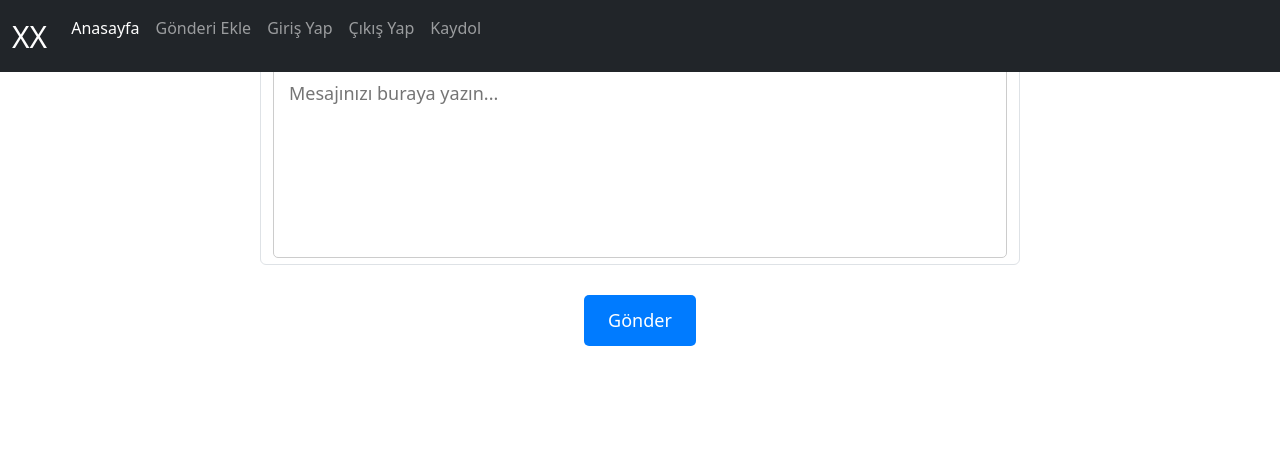
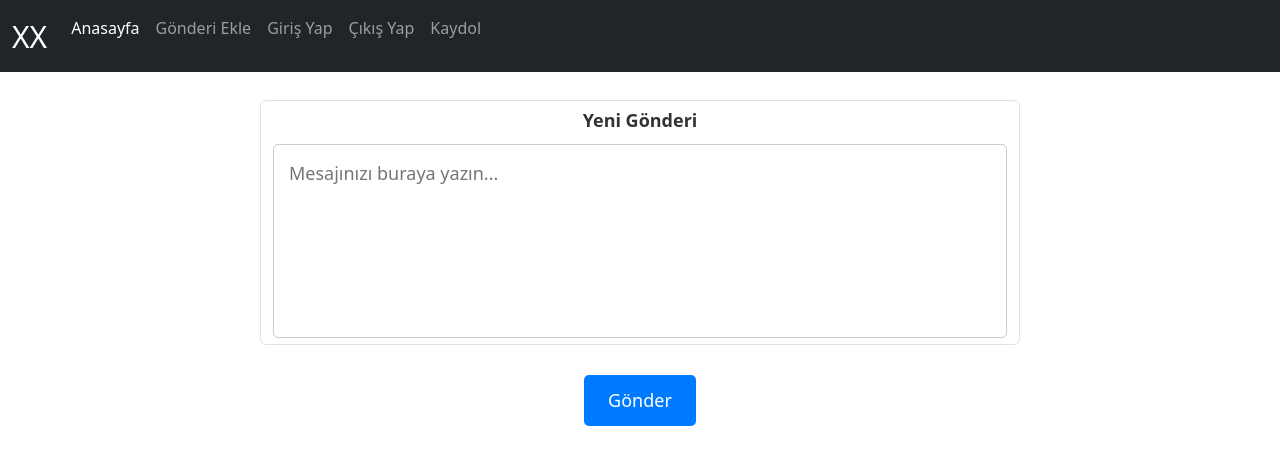
Before and after one commit to mminegunduz/TweetXXApp, a Django app: page /addtweet in a window 1280 px wide. Shown: the top 465 px of the page. Run offline with Django 5.2, Linux system fonts and the light colour scheme; a user stored in the database is signed in.

Commit message:
Update addtweet.html

```diff
--- a/DJANGOTWIT/djangotwit/tweetapp/templates/tweetapp/addtweet.html
+++ b/DJANGOTWIT/djangotwit/tweetapp/templates/tweetapp/addtweet.html
@@ -3,7 +3,7 @@
 
 {% block content %}
 
-<div class="container" style="width: 100%; max-width: 800px; margin: auto; padding: 20px;">
+<div class="container" style="width: 100%; max-width: 800px; margin: auto; padding: 20px; padding-top: 100px;">
     <form action="" method="POST" class="tweet-form">
         {% csrf_token %}
 
```
